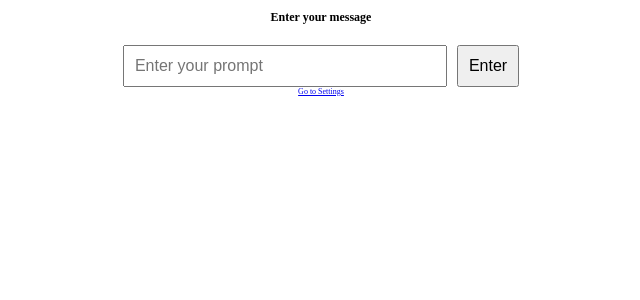
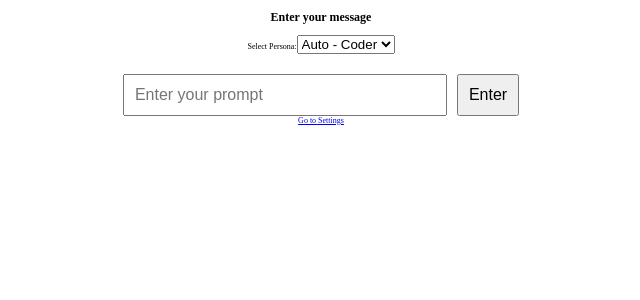
Before and after one commit to AaronFR/Thinker, a React (Create React App) app in the folder FrontEnd/react-app/: page / in a window 1280 px wide. Shown: the top 300 px of the page, without its empty margins (319-959 px from the left). Built offline with nearby package versions, Linux system fonts and the light colour scheme; no server answers.

Commit message:
add[App.js]: initial persona select functionality (only Coder is being tested currently)

```diff
--- a/FrontEnd/react-app/src/App.js
+++ b/FrontEnd/react-app/src/App.js
@@ -12,6 +12,8 @@ function App () {
     const [error, setError] = useState(null); // State to hold error messages
     const [userInput, setUserInput] = useState('') // State to hold user input
     const [isProcessing, setIsProcessing] = useState(false); // State to while processing prompt
+    const [selectedPersona, setSelectedPersona] = useState('auto'); // State to hold dropdown selection
+    const autoDetectedPersona = 'Coder' // lol
 
     console.log("App component called")
 
@@ -28,7 +30,7 @@ function App () {
           headers: {
             "Content-Type": 'application/json'
           },
-          body: JSON.stringify({ prompt: userInput}), // send user input as JSON payload
+          body: JSON.stringify({ prompt: userInput, persona: selectedPersona}), // send user input as JSON payload
         }); // Call Flask API
         console.log(response)
 
@@ -55,6 +57,21 @@ function App () {
             }}
           />
           <h2>{userInput ? userInput : "Enter your message"}</h2>
+
+          {/* Added dropdown to select category */}
+          <div style={{ marginBottom: '20px' }}>
+            <label>
+              Select Persona:
+              <select
+                value={selectedPersona}
+                onChange={(e) => setSelectedPersona(e.target.value)}
+                className="dropdown"
+              >
+                <option value="auto">Auto - {autoDetectedPersona}</option>
+                <option value="coder">Coder</option>
+              </select>
+            </label>
+          </div>
 
           <form onSubmit={handleSubmit} style={{ marginTop: '20px' }}>
             <input
--- a/package.json
+++ b/package.json
@@ -1,6 +1,7 @@
 {
   "dependencies": {
     "dompurify": "^3.1.7",
-    "marked": "^14.1.2"
+    "marked": "^14.1.2",
+    "react-select": "^5.8.1"
   }
 }
```
Also changed, not shown: 2 other files (tests, documents, lock files or other folders).
